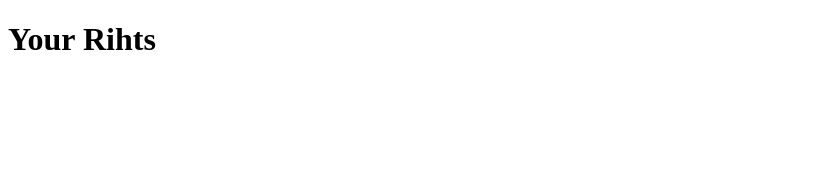
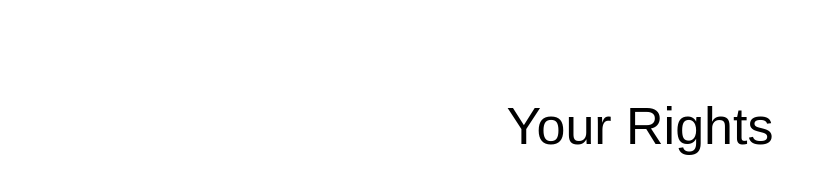
Before and after one commit to CAATHARSIS/YourRights, a plain HTML site: page index.html in a window 1280 px wide. Shown: the whole page, without its empty margins (0-827 px from the left). Drawn offline with Linux system fonts and the light colour scheme.

Commit message:
checking2

```diff
--- a/css/styles.css
+++ b/css/styles.css
@@ -36,6 +36,7 @@ img{vertical-align: top;}
 h1,h2,h3,h4,h5,h6{font-size:inherit;font-weight: 400;}
 /*--------------------*/
 .title {
+	padding: 100px 0 0 0;
 	font-family: Arial;
 	font-size: 52px;
 	text-align: center;
--- a/html/index.html
+++ b/index.html
@@ -3,14 +3,14 @@
 
 <head>
     <meta charset="UTF-8">
-    <meta http-equiv="X-UA-Compatible" content="IE=edge">
     <meta name="viewport" content="width=device-width, initial-scale=1.0">
+    <link rel="stylesheet" type="text/css" href="css/styles.css">
     <title>Document</title>
 </head>
 
 <body>
     <div class="title">
-        <h1>Your Rihts</h1>
+        <h1>Your Rights</h1>
     </div>
 </body>
 
```
